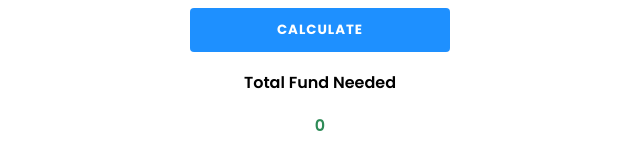
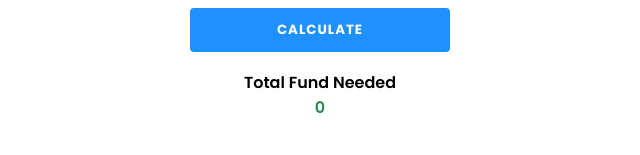
Before and after one commit to Creanick/freedomcalculator, a React (Create React App) app: page / in a window 1280 px wide. Shown: the part 685-840 px from the top of the page, without its empty margins (320-960 px from the left). Built offline with nearby package versions, Linux system fonts and the light colour scheme.

Commit message:
form validation added

```diff
--- a/src/App.tsx
+++ b/src/App.tsx
@@ -1,15 +1,15 @@
+import { FormikErrors, useFormik } from "formik";
 import { useState } from "react";
 import styled from "styled-components";
 import Button from "./components/Button/Button";
 import Input from "./components/Input/Input";
 import LabeledInput from "./components/LabeledInput/LabeledInput";
-import FreedomCalculatorEntity from "./domain/entity/freedom_calculator_entity";
 
 const Wrapper = styled.div`
   display: flex;
   flex-direction: column;
   align-items: center;
-  h1{
+  .title{
     font-weight: 600;
     text-align: center;
   }
@@ -26,56 +26,102 @@ const InputContainer = styled.form`
   @media screen and (max-width:${inputContainerWidth}){
     width:100%;
   }
+  .total-fund-container {
     p{
       font-weight: 600;
       margin:0;
       text-align: center;
-    &.total-fund{
+    }
+    p.total-fund{
       color: seagreen;
     }
   }
 `;
 const App = () => {
-  const [expense, setExpense] = useState("");
-  const [currentAge, setCurrentAge] = useState("");
-  const [freedomAge, setFreedomAge] = useState("");
-  const [lifeExpectancy, setLifeExpectancy] = useState("80");
-  const [inflationRate, setInflationRate] = useState("6");
-  const [postFreedomReturn, setPostFreedomReturn] = useState("10");
+  const formik = useFormik({
+    initialValues: {
+      expense: "",
+      currentAge: "",
+      freedomAge: "",
+      lifeExpectancy: "80",
+      inflationRate: "6",
+      postFreedomReturn: "10"
+    },
+    validate: values => {
+      const errors: FormikErrors<{
+        expense: string;
+        currentAge: string;
+        freedomAge: string;
+        lifeExpectancy: string;
+        inflationRate: string;
+        postFreedomReturn: string;
+      }> = {};
+      const expenseValue = Number(values.expense);
+      const currentAgeValue = Number(values.currentAge);
+      const freedomAgeValue = Number(values.freedomAge);
+      const lifeExpectancyValue = Number(values.lifeExpectancy);
+      const inflationRateValue = Number(values.inflationRate);
+      const postFreedomReturnValue = Number(values.postFreedomReturn);
+      if (expenseValue < 0) {
+        errors.expense = "Expense must be greater than or equal to 0";
+      }
+      if (currentAgeValue < 1) {
+        errors.currentAge = "Current Age must be greater than 0";
+      } else if (currentAgeValue >= freedomAgeValue) {
+        errors.currentAge = "Current Age must be less than freedom age";
+      } else if (currentAgeValue >= lifeExpectancyValue) {
+        errors.currentAge = "Current Age must be less than life expentancy";
+      }
+      if (freedomAgeValue < 1) {
+        errors.freedomAge = "Freedom Age must be greater than 0";
+      } else if (freedomAgeValue <= currentAgeValue) {
+        errors.freedomAge = "Freedom Age must be greater than current age";
+      } else if (freedomAgeValue > lifeExpectancyValue) {
+        errors.freedomAge = "Freedom age must be less than or equal to life expectancy";
+      }
+      if (lifeExpectancyValue < 1) {
+        errors.lifeExpectancy = "Life Expentancy must be greater than 0";
+      } else if (lifeExpectancyValue <= currentAgeValue) {
+        errors.lifeExpectancy = "Life Expectancy must be greater than current age";
+      } else if (lifeExpectancyValue < freedomAgeValue) {
+        errors.lifeExpectancy = "Life Expectancy must greater than or equal to freedom age";
+      }
+      if (isNaN(inflationRateValue)) {
+        errors.inflationRate = "Inflaiton Rate must be number";
+      }
+      if (isNaN(postFreedomReturnValue)) {
+        errors.postFreedomReturn = "Post Freedom Return Rate must be number";
+      }
+      return errors;
+    },
+    onSubmit: values => {
+      console.log(values);
+    }
+  })
+  const { currentAge, expense, freedomAge, inflationRate, lifeExpectancy, postFreedomReturn } = formik.values;
   const [totalFund, setTotalFund] = useState(0);
-  const onCalculate = () => {
-    const expenseValue = Number(expense);
-    const currentAgeValue = Number(currentAge);
-    const freedomAgeValue = Number(freedomAge);
-    const lifeExpectancyValue = Number(lifeExpectancy);
-    const inflationRateValue = Number(inflationRate);
-    const postFreedomReturnValue = Number(postFreedomReturn);
-    if (isNaN(expenseValue) || isNaN(currentAgeValue) || isNaN(freedomAgeValue) || isNaN(lifeExpectancyValue) || isNaN(inflationRateValue) || isNaN(postFreedomReturnValue)) {
-      return;
-    }
-    const totalFundValue = FreedomCalculatorEntity.calculateTotalFund({
-      currentAge: currentAgeValue,
-      freedomAge: freedomAgeValue,
-      inflationRate: inflationRateValue,
-      lifeExpectancy: lifeExpectancyValue,
-      monthlyExpense: expenseValue,
-      postFreedomReturn: postFreedomReturnValue
-    });
-    setTotalFund(totalFundValue);
-  }
   return (
     <Wrapper>
-      <h1>Financial Freedom Calculator</h1>
-      <InputContainer onSubmit={e => { e.preventDefault(); onCalculate(); }}>
-        <LabeledInput id="expense" inputElement={<Input type="number" placeholder="Ex:50000" id="expense" value={expense} onChange={e => setExpense(e.target.value)} />}>Monthly Expense</LabeledInput>
-        <LabeledInput id="current-age" inputElement={<Input type="number" placeholder="Ex:20" id="current-age" value={currentAge} onChange={e => setCurrentAge(e.target.value)} />}>Current Age</LabeledInput>
-        <LabeledInput id="freedom-age" inputElement={<Input type="number" placeholder="Ex:40" id="freedom-age" value={freedomAge} onChange={e => setFreedomAge(e.target.value)} />}>Freedom Age</LabeledInput>
-        <LabeledInput id="life-expectancy" inputElement={<Input type="number" placeholder="Ex:80" id="life-expectancy" value={lifeExpectancy} onChange={e => setLifeExpectancy(e.target.value)} />}>Life Expectancy</LabeledInput>
-        <LabeledInput id="inflation-rate" inputElement={<Input type="number" placeholder="Ex:6%" id="inflation-rate" value={inflationRate} onChange={e => setInflationRate(e.target.value)} />}>Inflation Rate</LabeledInput>
-        <LabeledInput id="post-freedom-return" inputElement={<Input type="number" placeholder="Ex:10%" id="post-freedom-return" value={postFreedomReturn} onChange={e => setPostFreedomReturn(e.target.value)} />}>Post Freedom Return</LabeledInput>
-        <Button>Calculate</Button>
+      <h1 className="title">Financial Freedom Calculator</h1>
+      <InputContainer onSubmit={formik.handleSubmit}>
+
+        <LabeledInput id="expense" showError={formik.touched.expense} errorMessage={formik.errors.expense} inputElement={<Input type="number" onBlur={formik.handleBlur} placeholder="Ex:50000" id="expense" value={expense} onChange={formik.handleChange} />}>Monthly Expense</LabeledInput>
+
+        <LabeledInput id="currentAge" showError={formik.touched.currentAge} errorMessage={formik.errors.currentAge} inputElement={<Input type="number" onBlur={formik.handleBlur} placeholder="Ex:20" id="currentAge" value={currentAge} onChange={formik.handleChange} />}>Current Age</LabeledInput>
+
+        <LabeledInput id="freedomAge" showError={formik.touched.freedomAge} errorMessage={formik.errors.freedomAge} inputElement={<Input type="number" onBlur={formik.handleBlur} placeholder="Ex:40" id="freedomAge" value={freedomAge} onChange={formik.handleChange} />}>Freedom Age</LabeledInput>
+
+        <LabeledInput id="lifeExpectancy" showError={formik.touched.lifeExpectancy} errorMessage={formik.errors.lifeExpectancy} inputElement={<Input type="number" onBlur={formik.handleBlur} placeholder="Ex:80" id="lifeExpectancy" value={lifeExpectancy} onChange={formik.handleChange} />}>Life Expectancy</LabeledInput>
+
+        <LabeledInput id="inflationRate" showError={formik.touched.inflationRate} errorMessage={formik.errors.inflationRate} inputElement={<Input type="number" onBlur={formik.handleBlur} placeholder="Ex:6%" id="inflationRate" value={inflationRate} onChange={formik.handleChange} />}>Inflation Rate</LabeledInput>
+
+        <LabeledInput id="postFreedomReturn" showError={formik.touched.postFreedomReturn} errorMessage={formik.errors.postFreedomReturn} inputElement={<Input type="number" onBlur={formik.handleBlur} placeholder="Ex:10%" id="postFreedomReturn" value={postFreedomReturn} onChange={formik.handleChange} />}>Post Freedom Return</LabeledInput>
+
+        <Button type="submit">Calculate</Button>
+        <div className="total-fund-container">
           <p>Total Fund Needed</p>
           <p className="total-fund">{totalFund}</p>
+        </div>
       </InputContainer>
     </Wrapper>
   );
```
Lines whose indentation alone changed are shown as unchanged.
